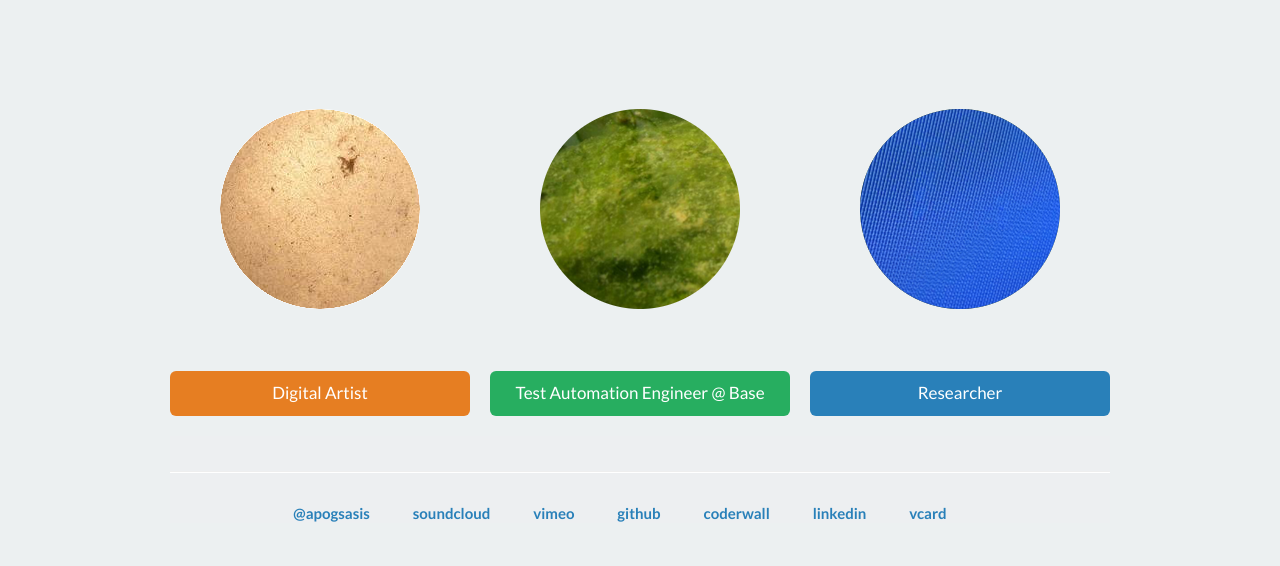
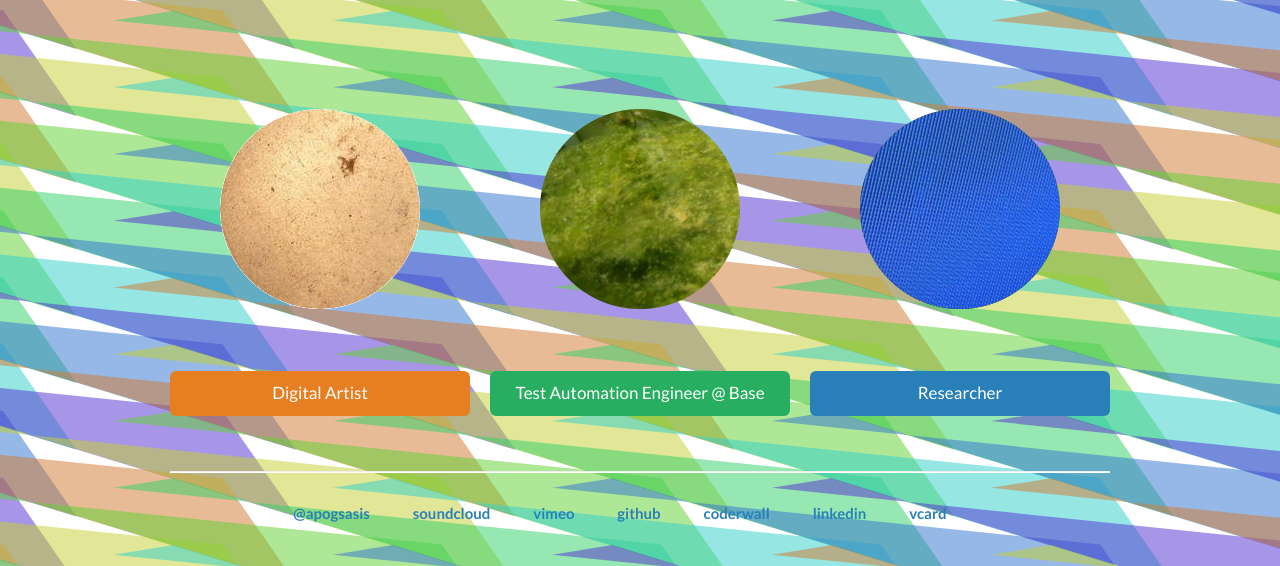
Before and after one commit to enajski/enajski.pl-h5bp, a plain HTML site: page index.html in a window 1280 px wide. Shown: the part 234-800 px from the top of the page. Drawn offline with Linux system fonts and the light colour scheme.

Commit message:
Update background

```diff
--- a/css/main.css
+++ b/css/main.css
@@ -1,10 +1,14 @@
 body {
-  background: #F39C12;
+/*  background: #F39C12;
   background: rgba(236, 240, 241,1.0);
+*/
+  background-image: url(../images/background.svg);
+  background-size: cover;
 }
 
 a {
   text-decoration: none;
+  color: #2980B9;
 }
 
 .mega-list {
@@ -27,24 +31,10 @@ a {
   margin-left: auto;
   margin-right: auto;
 }
-/*
-.demo-row :nth-of-type(1) .planet-wrapper  {
-  background: #E67E22;
-  background: rgba(230, 126, 34,0.5);
-}
 
-.demo-row :nth-of-type(2) .planet-wrapper  {
-  background: #27AE60;
-  background: rgba(39, 174, 96,0.5);
-}
-
-.demo-row :nth-of-type(3) .planet-wrapper  {
-  background: #2980B9;
-  background: rgba(41, 128, 185,0.5);
-}
-*/
 footer {
   padding-top: 15px;
+  background: none;
 }
 
 footer a {
```
Also changed, not shown: images/background.svg (added).
